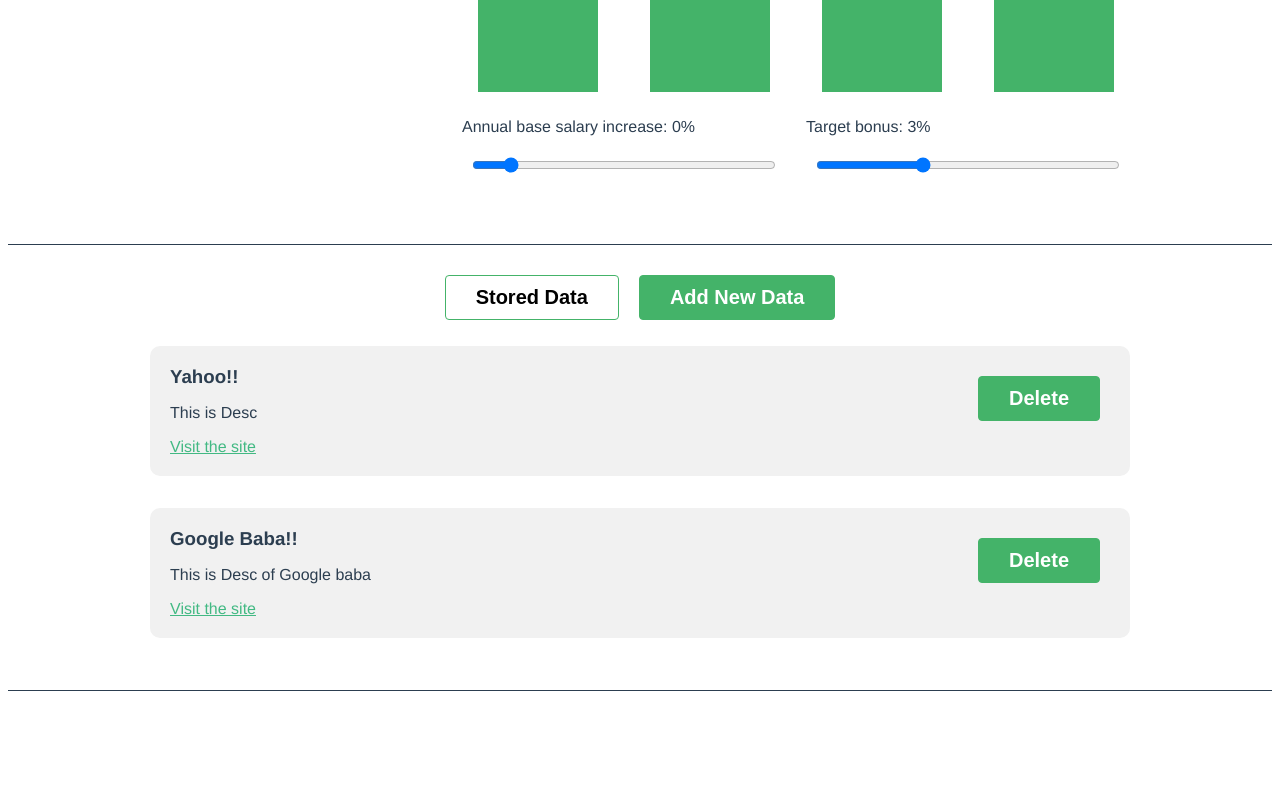
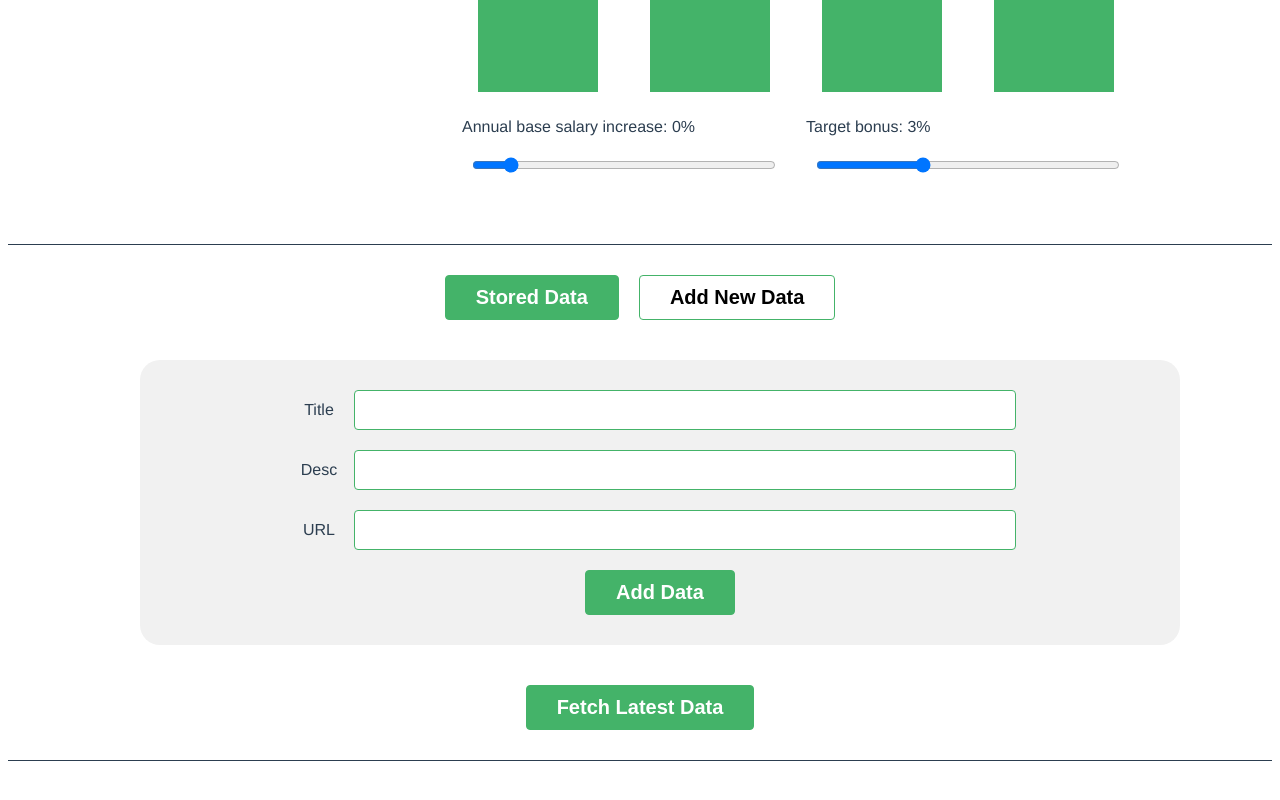
Before and after one commit to iminiscript/charts, a Vue app: page / in a window 1280 px wide. Shown: the part 534-1334 px from the top of the page. Before the commit the page ends 1275 px from the top, so only its background shows below. Built offline with nearby package versions, Linux system fonts and the light colour scheme.

Commit message:
Fetch data from server and stored in

```diff
--- a/src/components/LearningResources/AddData.vue
+++ b/src/components/LearningResources/AddData.vue
@@ -11,7 +11,7 @@
         </div>
          <div>
             <label for="url">URL</label>
-            <input type="url" id="url" ref="urlInput"/>
+            <input type="text" id="url" ref="urlInput"/>
         </div>
         <div>
             <button type="submit">Add Data</button>
@@ -62,7 +62,25 @@ export default {
                 return false;
             }
 
-            this.addDataResc(addTitle,addTitle, addUrl );
+
+                fetch('https://vueapp-local-default-rtdb.firebaseio.com/survey.json' , {
+                    method: 'POST',
+                    headers: {
+                        'Content-Type': 'application/json'
+                    },
+                    body: JSON.stringify({
+                        name: addTitle, desc: addTitle , url: addUrl
+                    }),
+                }).then(
+                    (data)=> {
+                        console.log('Sucess', data);
+                        this.addDataResc(addTitle,addTitle, addUrl );
+
+                    }).catch((error) => {
+                        console.log('Error', error)
+                    });
+
+
         },
         closeModal() {
             this.userInputData = false;
--- a/src/components/LearningResources/TheTabsData.vue
+++ b/src/components/LearningResources/TheTabsData.vue
@@ -6,6 +6,7 @@
         <keep-alive>
             <component :is="changeTab"></component>
         </keep-alive>
+        <button :class="{'hide': getIsCompleted}" @click="fetchData">Fetch Latest Data</button>
     </div>
 </template>
 
@@ -20,7 +21,8 @@ import AddData from './AddData.vue';
         },
         data() {
             return {
-                changeTab: 'StoredData',
+                changeTab: 'AddData',
+                getIsCompleted: false,
                 storedLearningData: [
                     {
                         id: 'yahoo',
@@ -64,13 +66,53 @@ import AddData from './AddData.vue';
                     desc: addDesc,
                     link: addUrl,
                 }
-                console.log(newData);
                 this.storedLearningData.unshift(newData);
                 this.changeTab = 'StoredData';
             },
             deleteData(dataId) {
                 const dataIndex = this.storedLearningData.findIndex(data => data.id === dataId );
                 this.storedLearningData.splice(dataIndex, 1);
+            },
+            fetchData() {
+                fetch('https://vueapp-local-default-rtdb.firebaseio.com/survey.json')
+                .then(
+                    (response) => {
+                        if (response.ok) {
+                            return response.json();
+                        }
+                    }
+                ).then((data) => {
+                    console.log(data);
+                    const getData = [];
+                    for ( const id in data) {
+                        getData.push({
+                            id: id,
+                            title: data[id].name,
+                            desc: data[id].desc,
+                            link: data[id].url
+                        })
+                    }
+                    console.log(getData);
+
+                    // const pushData = [];
+                    // for ( const id in getData) {
+                    //     pushData.push({
+                    //         id: id,
+                    //         title: getData[id].name,
+                    //         desc: getData[id].desc,
+                    //         link: getData[id].url
+                    //     })
+                    // }
+                    // console.log(getData);
+                    let pushElement;
+                    for (let i = 0; i < getData.length; i++) {
+                        pushElement = getData[i];
+                        console.log(pushElement)
+                        this.storedLearningData.push(pushElement);
+                    }
+                    this.getIsCompleted = true;
+
+                });
             }
         },
     }
@@ -81,4 +123,7 @@ button.Active {
     background-color: transparent;
     color: black;
 }
+.hide {
+    display: none !important;
+}
 </style>
```
